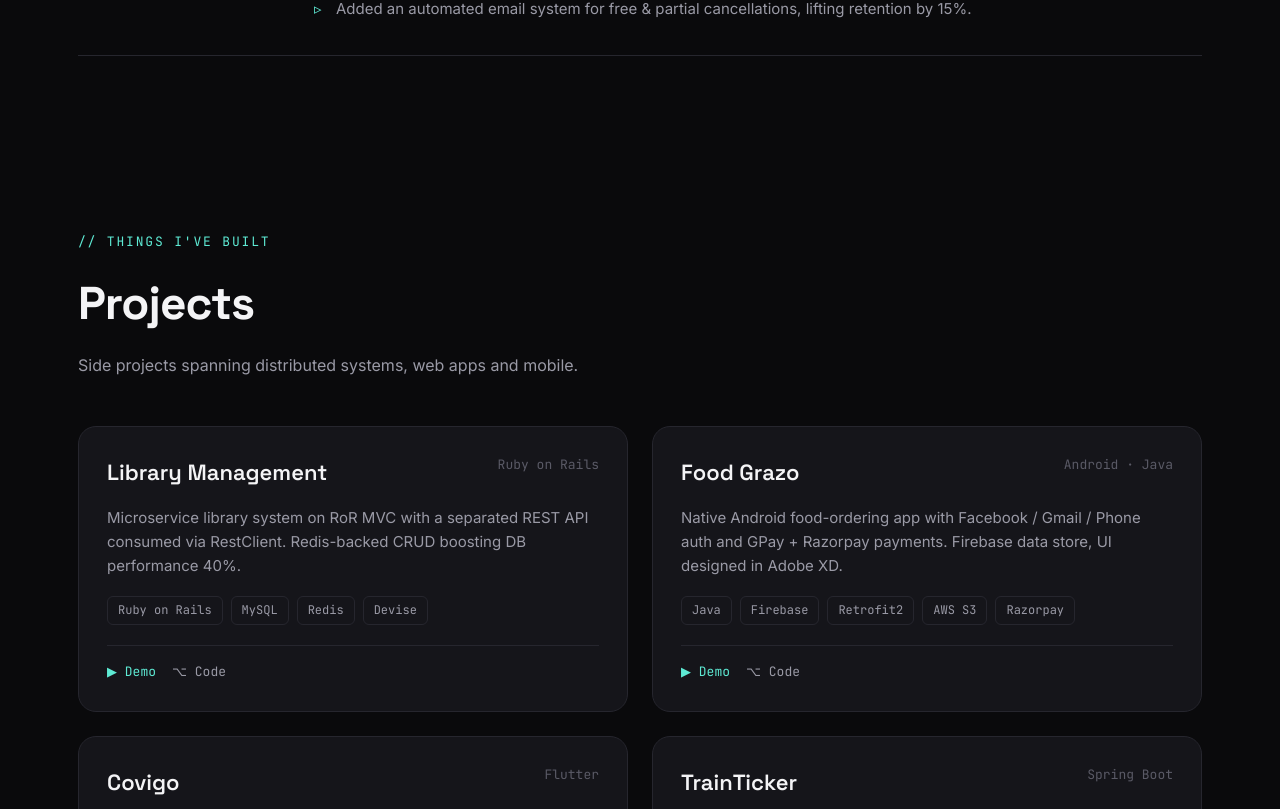
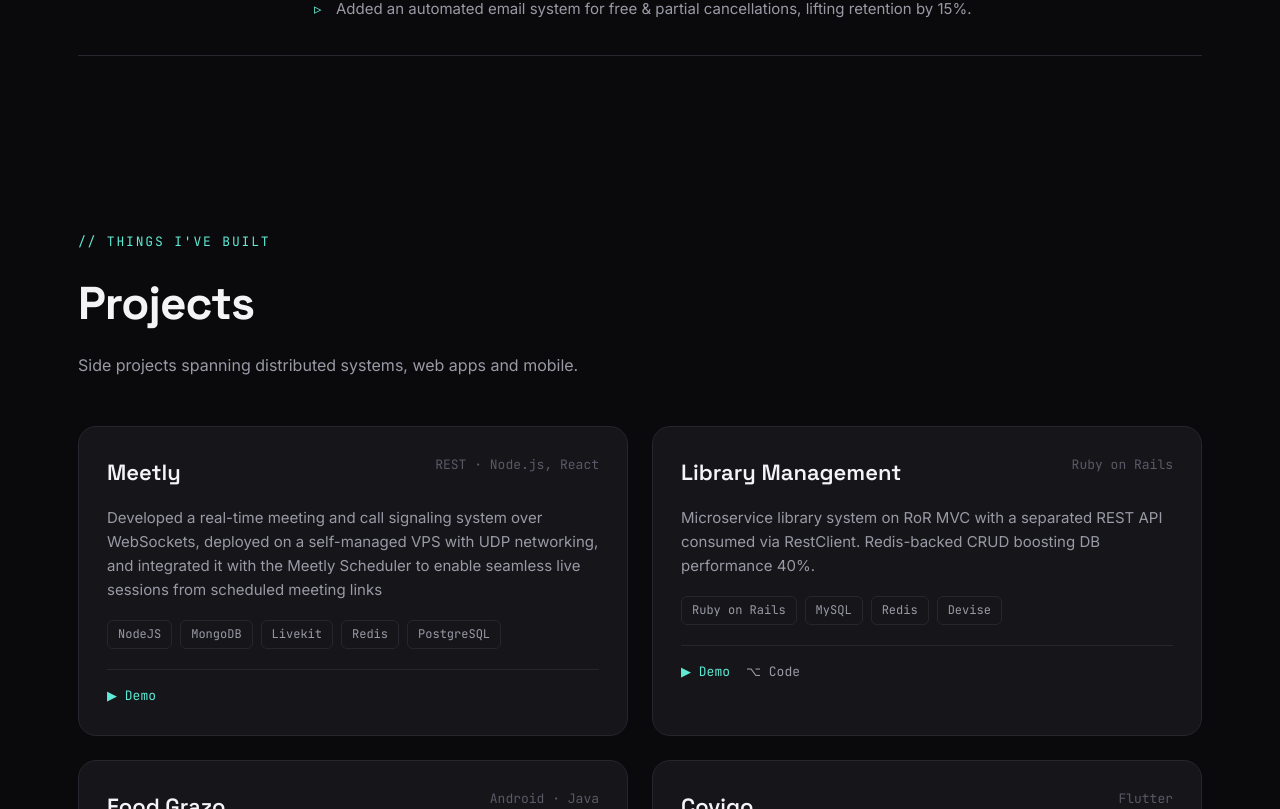
Before and after one commit to kaushikpuka1998/portfolio, a React (Vite) app: page / in a window 1280 px wide. Shown: the part 2790-3599 px from the top of the page. Built offline with nearby package versions, Linux system fonts and the light colour scheme.

Commit message:
Data changing
# Conflicts:
#	src/data.js

```diff
--- a/src/data.js
+++ b/src/data.js
@@ -76,6 +76,14 @@ export const experience = [
 
 export const projects = [
     {
+        title: 'Meetly',
+        badge: 'REST · Node.js, React',
+        desc: 'Developed a real-time meeting and call signaling system over WebSockets, deployed on a self-managed VPS with UDP networking, and integrated it with the Meetly Scheduler to enable seamless live sessions from scheduled meeting links',
+        tags: ['NodeJS', 'MongoDB', 'Livekit', 'Redis', 'PostgreSQL'],
+        code: '',
+        demo: 'https://frontend-production-8728.up.railway.app/',
+    },
+    {
         title: 'TrainTicker',
         badge: 'Spring Boot',
         desc: 'Indian Railways booking engine — PNR-based seat allocation, cyclic berth-type assignment, Redis DTO caching and typed exception handling via @RestControllerAdvice.',
@@ -139,6 +147,6 @@ export const skills = [
 ]
 
 export const marqueeWords = [
-    'Java', 'NodeJS', 'React', 'Spring Boot', 'Kafka', 'Microservices', 'Elasticsearch',
-    'Redis', 'System Design', 'Distributed Systems', 'PostgreSQL', 'AWS',
+  'Java', 'Spring Boot', 'Kafka', 'Microservices', 'Elasticsearch',
+  'Redis', 'System Design', 'Distributed Systems', 'PostgreSQL', 'AWS',
 ]
```
